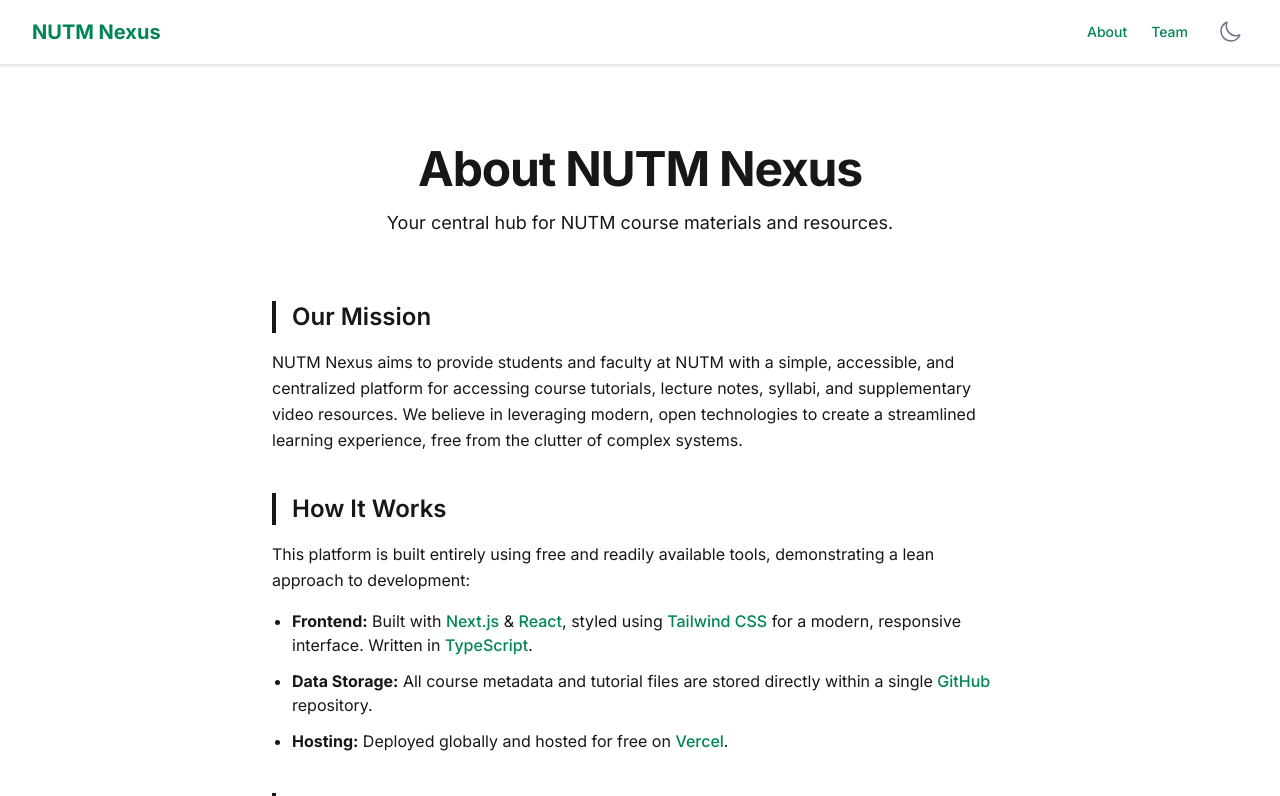
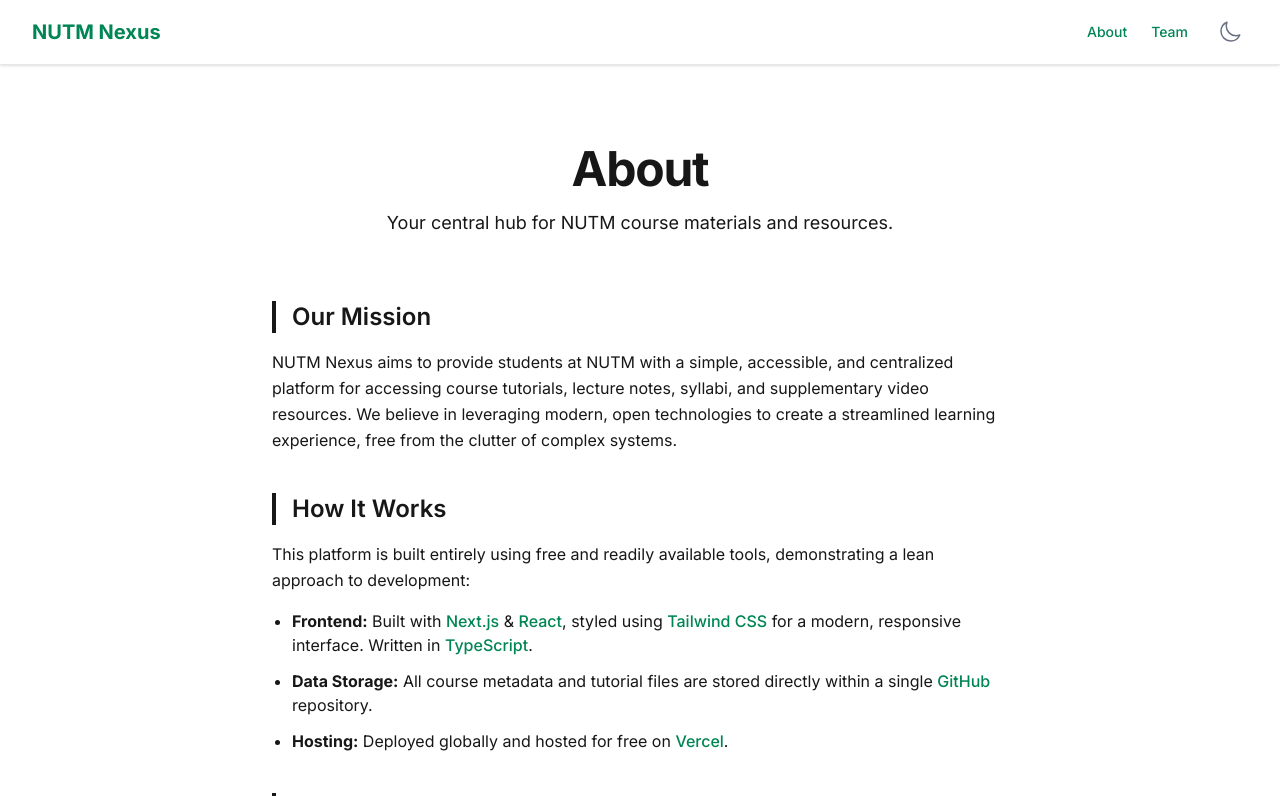
Before and after one commit to ayodejiades/nutm-nexus, a Next.js app: page /about in a window 1280 px wide. Shown: the top 796 px of the page. Built offline with nearby package versions, Linux system fonts and the light colour scheme.

Commit message:
Update page.tsx

```diff
--- a/src/app/about/page.tsx
+++ b/src/app/about/page.tsx
@@ -18,7 +18,7 @@ export default function AboutPage() {
       {/* Hero Section */}
       <div className="text-center mb-12 md:mb-16">
         <h1 className="text-4xl font-bold tracking-tight text-primary-dark dark:text-primary-light sm:text-5xl mb-4">
-          About NUTM Nexus
+          About
         </h1>
         <p className="text-lg text-foreground/80 dark:text-foreground/70">
           Your central hub for NUTM course materials and resources.
@@ -31,7 +31,7 @@ export default function AboutPage() {
         <section className={sectionStyle}>
           <h2 className={headingStyle}> Our Mission </h2>
           <p className={paragraphStyle}>
-            NUTM Nexus aims to provide students and faculty at NUTM with a simple, accessible, and centralized platform
+            NUTM Nexus aims to provide students at NUTM with a simple, accessible, and centralized platform
             for accessing course tutorials, lecture notes, syllabi, and supplementary video resources. We believe in
             leveraging modern, open technologies to create a streamlined learning experience, free from the clutter
             of complex systems.
```
